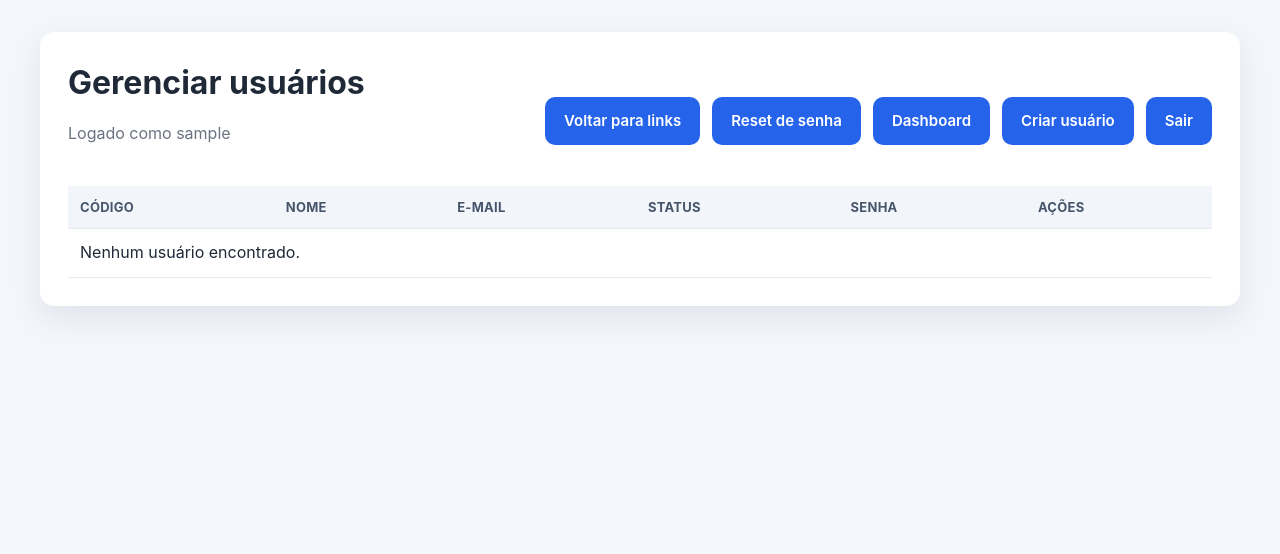
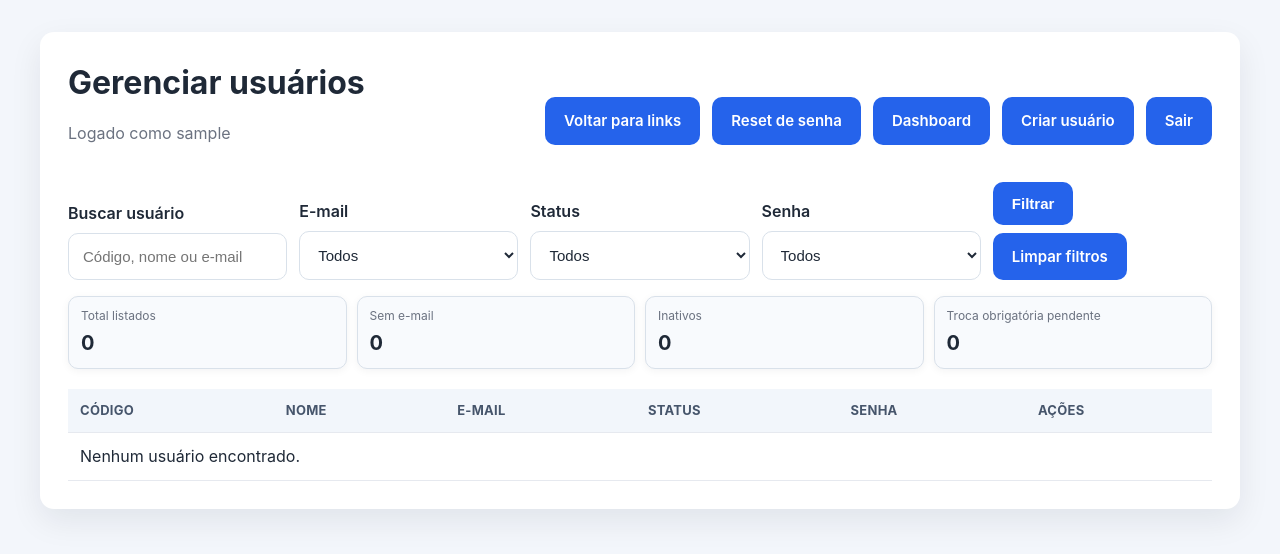
Before and after one commit to Cator197/afiliados-mvp, a Flask app: page /admin/usuarios in a window 1280 px wide. Shown: the top 554 px of the page. Run offline with Flask 3, Linux system fonts and the light colour scheme; the visitor is signed in with stand-in values (Sample User, id 1); data that the repository does not hold is empty; parts of the project's set-up code (start-up, migrations or seed data) failed here and were passed over.

Commit message:
UX3: adiciona busca e filtros em /admin/usuarios

```diff
--- a/app.py
+++ b/app.py
@@ -49,6 +49,7 @@ from repositories.usuarios_repo import (
     get_user_by_id,
     get_user_by_codigo_or_email,
     list_users,
+    list_users_admin,
     update_user_active_status,
     update_user_email,
     update_user_password,
@@ -1050,10 +1051,49 @@ def admin_usuarios():
     if not admin_logado():
         return redirect(url_for("admin_login"))
 
+    q = (request.args.get("q", "") or "").strip()
+    email_status = (request.args.get("email_status", "todos") or "todos").strip().lower()
+    status = (request.args.get("status", "todos") or "todos").strip().lower()
+    senha_status = (request.args.get("senha_status", "todos") or "todos").strip().lower()
+
+    allowed_email_status = {"todos", "sem_email", "com_email"}
+    allowed_status = {"todos", "ativo", "inativo"}
+    allowed_senha_status = {"todos", "troca_pendente", "senha_definida"}
+
+    if email_status not in allowed_email_status:
+        email_status = "todos"
+    if status not in allowed_status:
+        status = "todos"
+    if senha_status not in allowed_senha_status:
+        senha_status = "todos"
+
+    usuarios = list_users_admin(
+        q=q or None,
+        email_status=email_status,
+        status=status,
+        senha_status=senha_status,
+    )
+
+    sem_email_count = sum(1 for u in usuarios if not (u["email"] or "").strip())
+    inativos_count = sum(1 for u in usuarios if not u["ativo"])
+    troca_pendente_count = sum(1 for u in usuarios if u["must_change_password"])
+
     return render_template(
         "admin_usuarios.html",
         admin_username=session.get("admin_username"),
-        usuarios=list_users(),
+        usuarios=usuarios,
+        filtros={
+            "q": q,
+            "email_status": email_status,
+            "status": status,
+            "senha_status": senha_status,
+        },
+        resumo={
+            "total": len(usuarios),
+            "sem_email": sem_email_count,
+            "inativos": inativos_count,
+            "troca_pendente": troca_pendente_count,
+        },
         erro=request.args.get("erro", "").strip() or None,
         sucesso=request.args.get("sucesso", "").strip() or None,
     )
--- a/repositories/usuarios_repo.py
+++ b/repositories/usuarios_repo.py
@@ -90,6 +90,61 @@ def list_users():
     )
     rows = cursor.fetchall()
 
+    conn.close()
+    return rows
+
+
+def list_users_admin(
+    q: str | None = None,
+    email_status: str | None = None,
+    status: str | None = None,
+    senha_status: str | None = None,
+):
+    conn = get_connection()
+    cursor = conn.cursor()
+
+    sql = """
+        SELECT id, codigo_usuario, nome, email, ativo, criado_em, must_change_password
+        FROM usuarios
+    """
+    where_clauses = []
+    params = []
+
+    q_val = (q or "").strip()
+    if q_val:
+        like_term = f"%{q_val.lower()}%"
+        where_clauses.append(
+            """
+            (
+                LOWER(codigo_usuario) LIKE ?
+                OR LOWER(nome) LIKE ?
+                OR LOWER(COALESCE(email, '')) LIKE ?
+            )
+            """
+        )
+        params.extend([like_term, like_term, like_term])
+
+    if email_status == "sem_email":
+        where_clauses.append("(email IS NULL OR TRIM(email) = '')")
+    elif email_status == "com_email":
+        where_clauses.append("(email IS NOT NULL AND TRIM(email) <> '')")
+
+    if status == "ativo":
+        where_clauses.append("ativo = 1")
+    elif status == "inativo":
+        where_clauses.append("ativo = 0")
+
+    if senha_status == "troca_pendente":
+        where_clauses.append("must_change_password = 1")
+    elif senha_status == "senha_definida":
+        where_clauses.append("must_change_password = 0")
+
+    if where_clauses:
+        sql += " WHERE " + " AND ".join(where_clauses)
+
+    sql += " ORDER BY codigo_usuario ASC"
+    cursor.execute(sql, tuple(params))
+    rows = cursor.fetchall()
     conn.close()
     return rows
 
--- a/static/css/style.css
+++ b/static/css/style.css
@@ -780,3 +780,52 @@ th {
         grid-template-columns: repeat(2, minmax(0, 1fr));
     }
 }
+
+.users-filter-form {
+    margin: 16px 0;
+    display: grid;
+    grid-template-columns: repeat(auto-fit, minmax(170px, 1fr));
+    gap: 12px;
+    align-items: end;
+}
+
+.users-filter-form .filter-actions {
+    display: flex;
+    gap: 8px;
+    flex-wrap: wrap;
+}
+
+.users-summary-grid {
+    display: grid;
+    grid-template-columns: repeat(auto-fit, minmax(160px, 1fr));
+    gap: 10px;
+    margin-bottom: 16px;
+}
+
+.summary-card {
+    border: 1px solid var(--color-border);
+    border-radius: var(--radius-md);
+    background: var(--color-surface-muted);
+    padding: 10px 12px;
+}
+
+.summary-card span {
+    display: block;
+    font-size: 12px;
+    color: var(--color-text-muted);
+}
+
+.summary-card strong {
+    font-size: 20px;
+}
+
+.email-warning {
+    display: flex;
+    flex-direction: column;
+    gap: 2px;
+}
+
+.email-warning small {
+    color: var(--color-warning-text);
+    font-size: 12px;
+}
--- a/templates/admin_usuarios.html
+++ b/templates/admin_usuarios.html
@@ -30,6 +30,48 @@
             <div class="message-box" style="background:#e6f7ea;border-color:#b6e3c1;">{{ sucesso }}</div>
         {% endif %}
 
+        <form method="GET" action="{{ url_for('admin_usuarios') }}" class="users-filter-form">
+            <div>
+                <label for="q">Buscar usuário</label>
+                <input id="q" type="text" name="q" value="{{ filtros.q }}" placeholder="Código, nome ou e-mail">
+            </div>
+            <div>
+                <label for="email_status">E-mail</label>
+                <select id="email_status" name="email_status">
+                    <option value="todos" {{ 'selected' if filtros.email_status == 'todos' else '' }}>Todos</option>
+                    <option value="sem_email" {{ 'selected' if filtros.email_status == 'sem_email' else '' }}>Sem e-mail</option>
+                    <option value="com_email" {{ 'selected' if filtros.email_status == 'com_email' else '' }}>Com e-mail</option>
+                </select>
+            </div>
+            <div>
+                <label for="status">Status</label>
+                <select id="status" name="status">
+                    <option value="todos" {{ 'selected' if filtros.status == 'todos' else '' }}>Todos</option>
+                    <option value="ativo" {{ 'selected' if filtros.status == 'ativo' else '' }}>Ativos</option>
+                    <option value="inativo" {{ 'selected' if filtros.status == 'inativo' else '' }}>Inativos</option>
+                </select>
+            </div>
+            <div>
+                <label for="senha_status">Senha</label>
+                <select id="senha_status" name="senha_status">
+                    <option value="todos" {{ 'selected' if filtros.senha_status == 'todos' else '' }}>Todos</option>
+                    <option value="troca_pendente" {{ 'selected' if filtros.senha_status == 'troca_pendente' else '' }}>Troca obrigatória pendente</option>
+                    <option value="senha_definida" {{ 'selected' if filtros.senha_status == 'senha_definida' else '' }}>Já definiu a própria senha</option>
+                </select>
+            </div>
+            <div class="filter-actions">
+                <button type="submit">Filtrar</button>
+                <a class="btn" href="{{ url_for('admin_usuarios') }}">Limpar filtros</a>
+            </div>
+        </form>
+
+        <div class="users-summary-grid">
+            <div class="summary-card"><span>Total listados</span><strong>{{ resumo.total }}</strong></div>
+            <div class="summary-card"><span>Sem e-mail</span><strong>{{ resumo.sem_email }}</strong></div>
+            <div class="summary-card"><span>Inativos</span><strong>{{ resumo.inativos }}</strong></div>
+            <div class="summary-card"><span>Troca obrigatória pendente</span><strong>{{ resumo.troca_pendente }}</strong></div>
+        </div>
+
         <div class="table-wrapper">
             <table>
                 <thead>
@@ -59,6 +101,12 @@
                                             style="min-width:240px;"
                                         >
                                         <button type="submit">Salvar e-mail</button>
+                                        {% if not usuario.email or not usuario.email.strip() %}
+                                            <div class="email-warning">
+                                                <span class="badge status-warning">Sem e-mail</span>
+                                                <small>Necessário para recuperação automática de senha</small>
+                                            </div>
+                                        {% endif %}
                                     </form>
                                 </td>
                                 <td>
```
Also changed, not shown: tests/test_admin_usuarios.py (+28 -4 lines).
